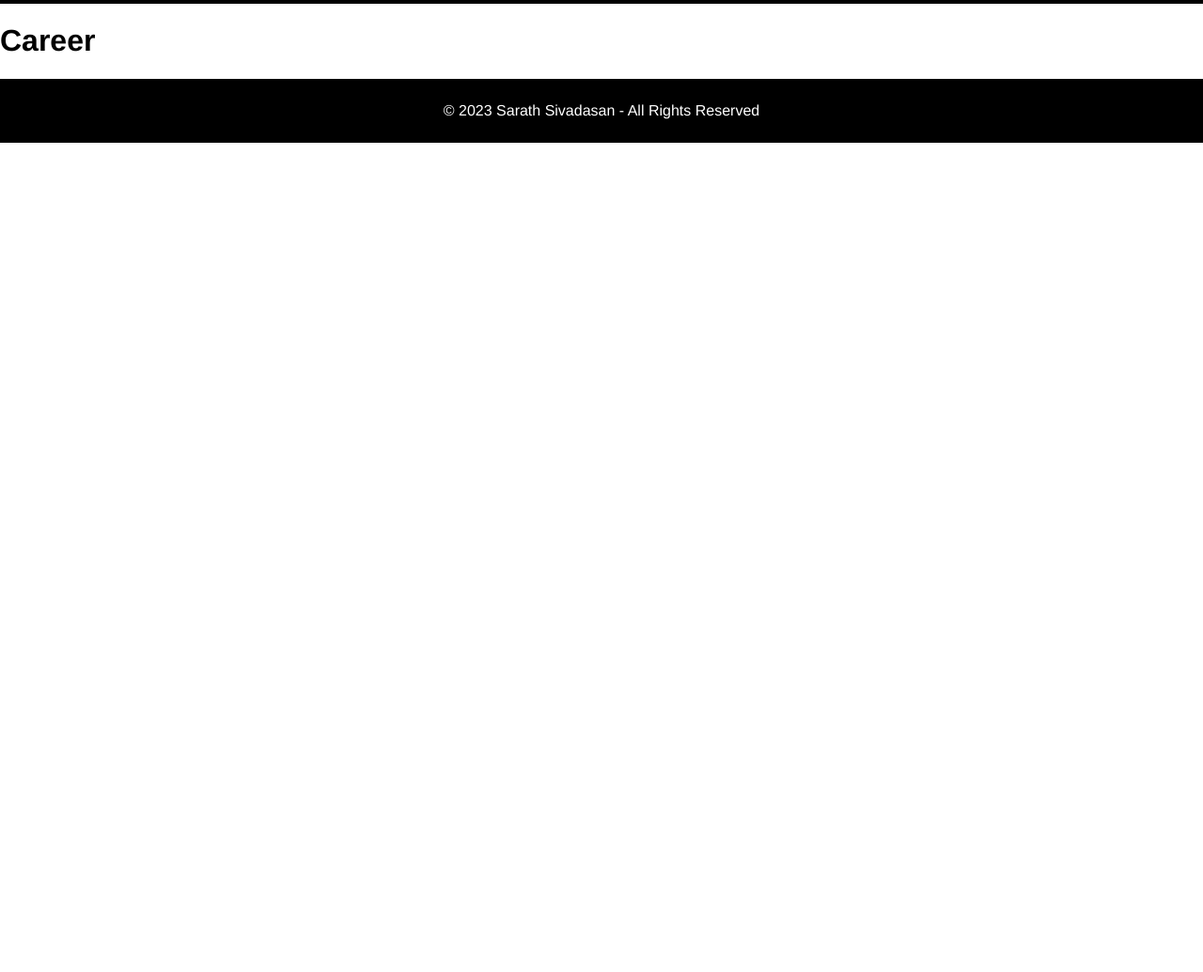
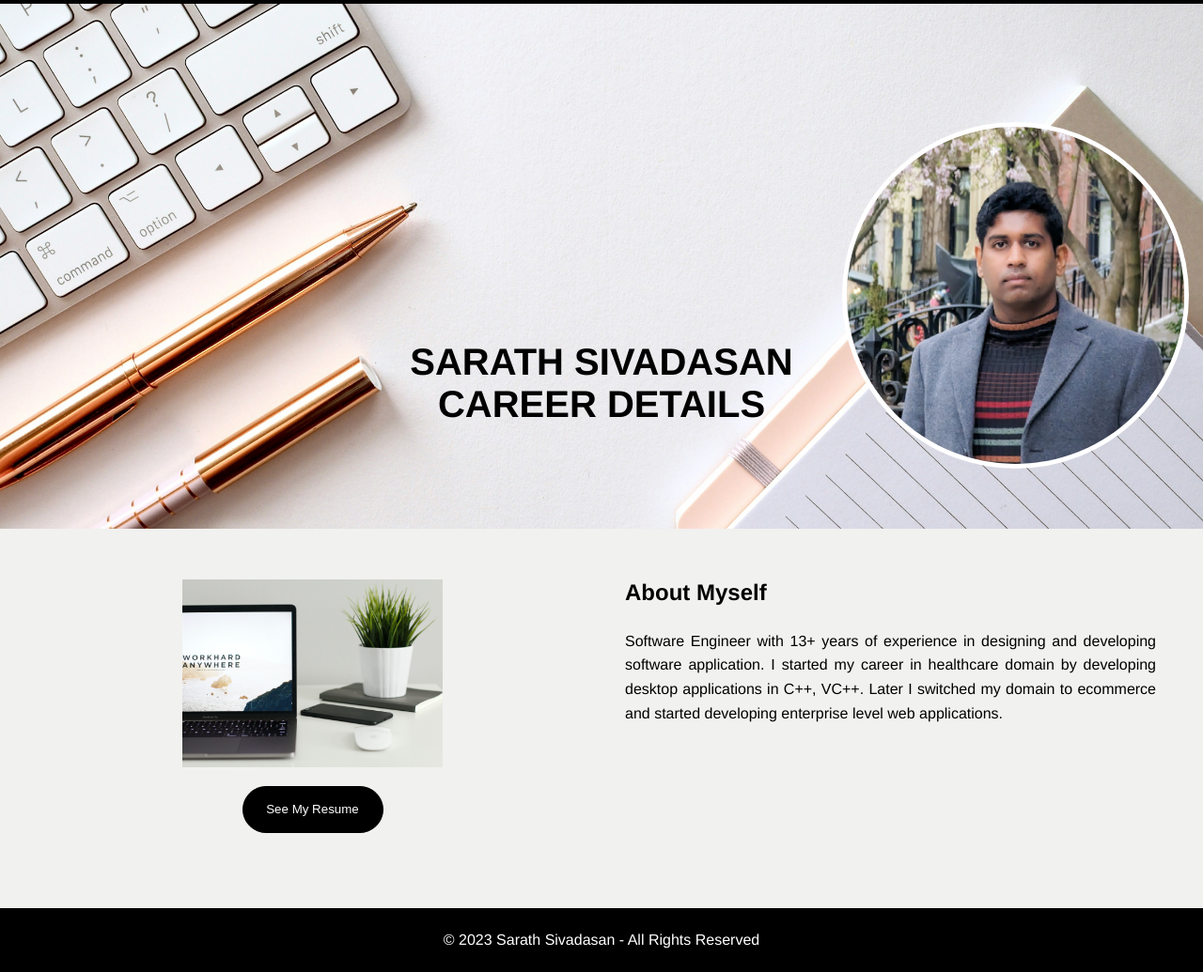
Before and after one commit to sarathsivadasankailas/portfolio, a plain HTML site: page career.html in a window 1280 px wide. Shown: the part 70-1105 px from the top of the page at 94% size. Before the commit the page ends 800 px from the top, so only its background shows below. Drawn offline with Linux system fonts and the light colour scheme.

Commit message:
Adding Career

```diff
--- a/career.html
+++ b/career.html
@@ -7,13 +7,37 @@
         <meta name="viewport" content="width=device-width, initial-scale=1.0">
         <script src="./js/main.js" defer></script>
         <link rel="stylesheet" href="./css/main.css">
+        <link rel="stylesheet" href="./css/career.css">
     </head>
     <body>
         <header id="main-menu"></header>
         <main>
-            <div>
-                <h1>Career</h1>
-            </div>
+            <section id="career-header">
+                <div class="career-header-image">
+                    <div class="career-text-box">
+                        <h1 class="contact-text">SARATH SIVADASAN<br>CAREER DETAILS</h1>
+                    </div>
+                    <div class="career-profile">
+                        <img src="./assets/images/sarath_sivadasan_profile_pic.jpg" alt="Profile Pic">
+                    </div>
+                    <img class="career-img" src="./assets/images/career-header-1.jpg" alt="Career header">
+                </div>
+            </section>
+            <section id="career-intro">
+                <div class="resume">
+                    <img src="./assets/images/resume.jpg">
+                    <button onclick="openResume()">See My Resume</button>
+                </div>
+                <div class="introduction">
+                    <h2>About Myself</h2>
+                    <p>
+                        Software Engineer with 13+ years of experience in designing and developing software application. I started my career in healthcare domain by
+                        developing desktop applications in C++, VC++. Later I switched my domain to ecommerce and started developing enterprise level
+                        web applications.
+                    </p>
+                </div>
+
+            </section>
         </main>
         <footer id="main-footer"></footer>
     </body>
--- /dev/null
+++ b/css/career.css
@@ -0,0 +1,97 @@
+/** Header Section **/
+#career-header {
+    background-color: #F1F1EF;
+}
+
+.career-header-image > img {
+    width: 100vw;
+    height: auto;
+}
+
+.career-text-box {
+    position: absolute;
+    top: 50%;
+    left: 0;
+    width: 100%;
+    text-align: center;
+}
+
+.career-text-box > h1 {
+    font-size: 250%;
+}
+
+.career-profile {
+    position: absolute;
+    top: 25%;
+    left: 70vw;
+    margin-right: 25px;
+}
+
+.career-profile > img {
+    width: 100%;
+    height: 100%;
+    border-radius: 50%;
+    border: 5px solid white;
+}
+
+
+/********** TAB VIEW *******************/
+@media only screen and (max-width: 850px) {
+
+}
+
+
+/********** MOBILE VIEW ****************/
+@media only screen and (max-width: 600px) {
+
+    .career-profile {
+        top: 35%;
+    }
+}
+
+/** Career Introduction **/
+#career-intro {
+    background-color: #F1F1EF;
+    height: 400px;
+    display: flex;
+    flex-direction: row;
+}
+
+.resume {
+    width: 50vw;
+    margin: 50px;
+    display: flex;
+    flex-direction: column;
+}
+
+.resume img {
+    height: 200px;
+    width: auto;
+    margin-left: auto;
+    margin-right: auto;
+}
+
+button {
+    margin-top: 20px;
+    margin-left: auto;
+    margin-right: auto;
+    width: 150px;
+    height: 50px;
+    border-radius: 25px;
+    background-color: black;
+    border: 1px solid black;
+    color: white;
+}
+
+button:hover {
+    background-color: #292929;
+    font-weight: bolder;
+}
+
+.introduction {
+    width: 50vw;
+    margin-top: 25px;
+    margin-right: 50px;
+    text-align: justify;
+    line-height: 1.6;
+}
--- a/css/contact.css
+++ b/css/contact.css
@@ -82,12 +82,16 @@ button {
     color: white;
 }
 
-button:hover {
+/* button:hover {
     background-color: white;
     color: black;
     font-weight: bold;
     border: 1px solid white;
+} */
 
+button:hover {
+    background-color: #292929;
+    font-weight: bolder;
 }
 
 .input-error {
--- a/js/main.js
+++ b/js/main.js
@@ -35,3 +35,8 @@ function getFooter() {
 }
 
 const mainContent = document.getElementsByTagName('main');
+
+
+function openResume() {
+    window.open('../assets/docs/SARATH_SIVADASAN_RESUME.pdf', '_blank');
+}
```
Also changed, not shown: contact.html (+2 -1 lines), assets/images/career-header-1.jpg (added), assets/images/resume.jpg (added), assets/images/sarath_sivadasan_profile_pic.jpg (added), 1 other file.
